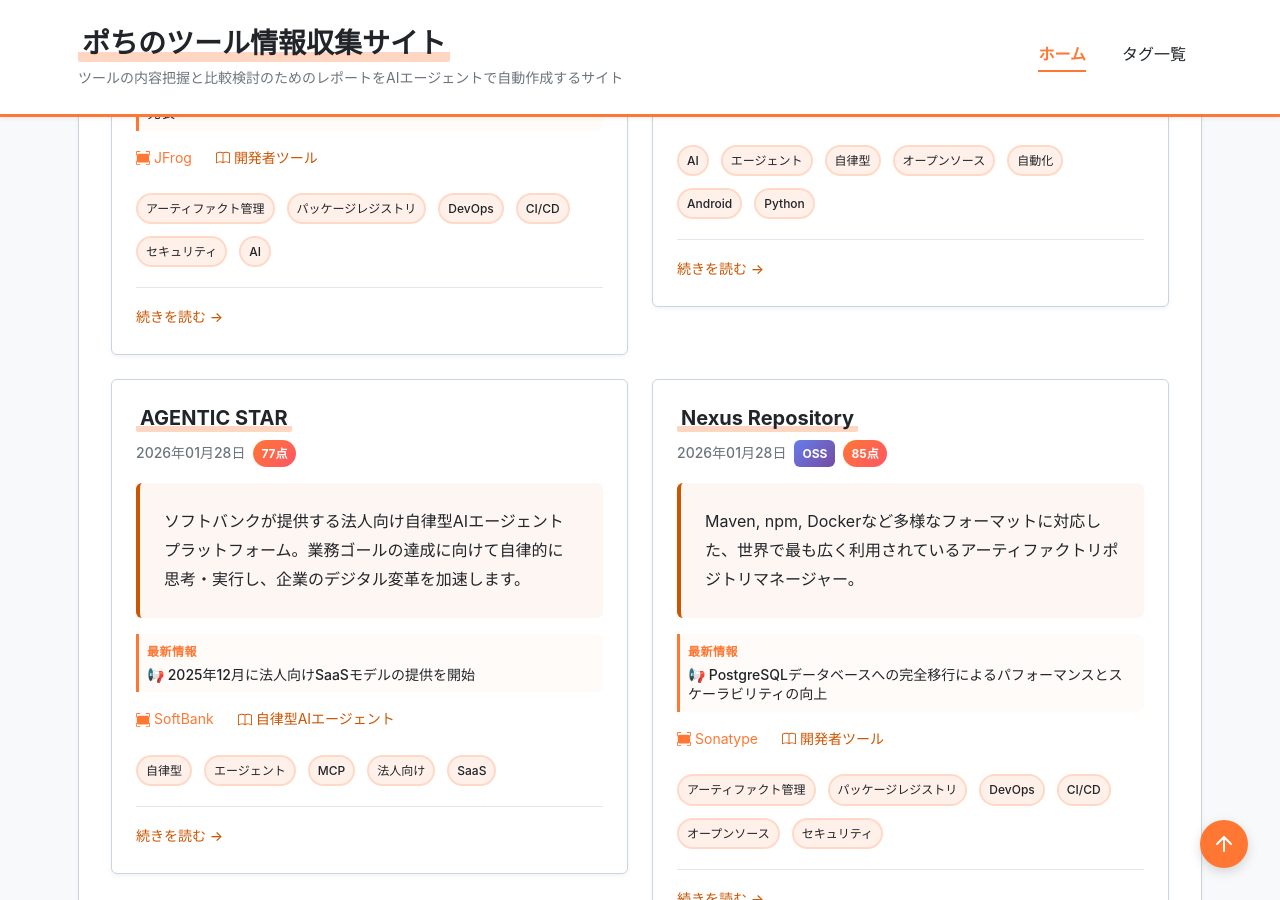
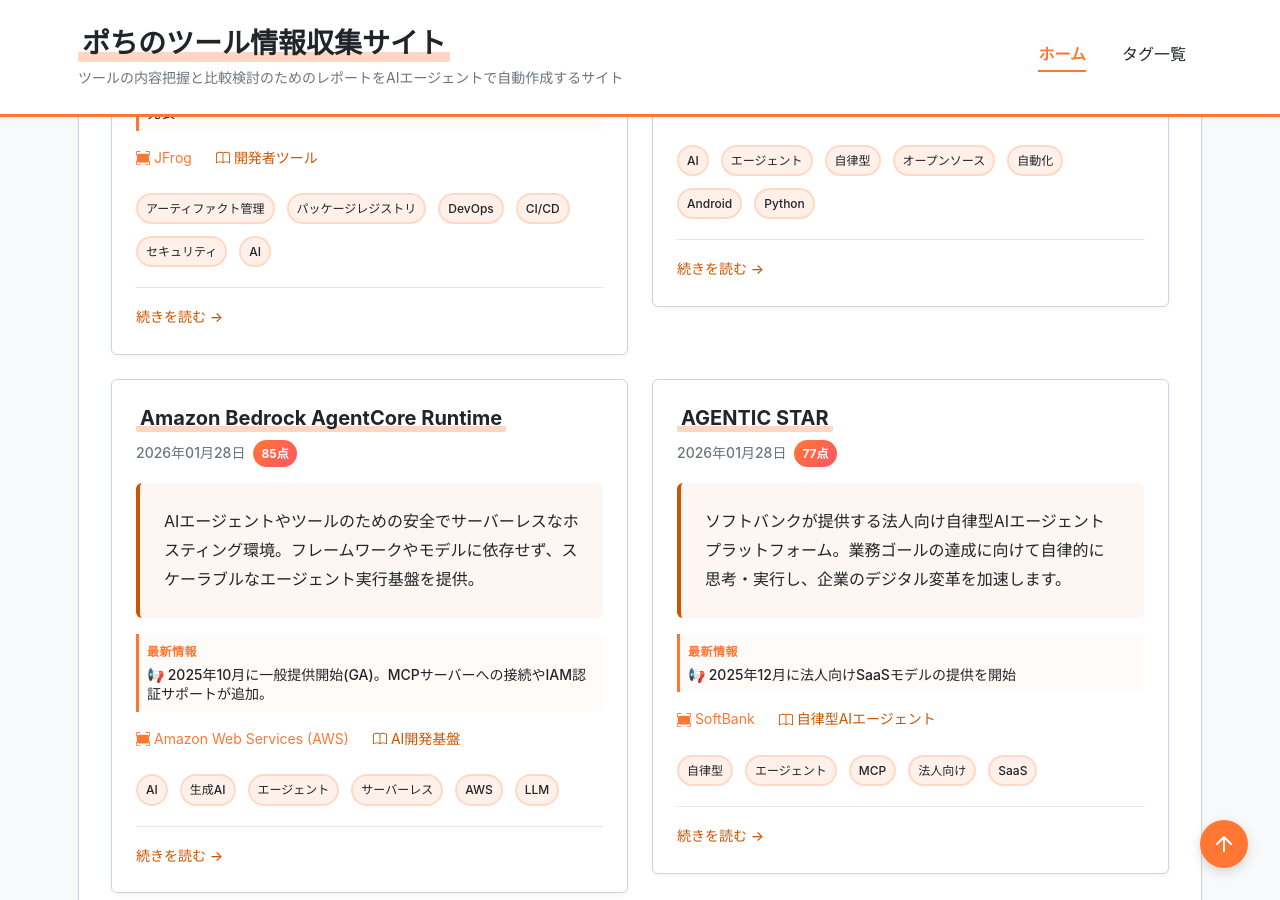
Before and after one commit to aegisfleet/tool-survey-report, a Jekyll site: the page built from index.md, in a window 1280 px wide and 900 px high, scrolled down 3823 px. Built offline with Jekyll 4.4.1, drawn with Linux system fonts in a browser that asks for light colours; part of the change alters nothing that is shown; some of the changed text lies outside the part shown.

Commit message:
Add Amazon Bedrock AgentCore Runtime report (#598)
- Created `_reports/amazon-bedrock-agentcore-runtime.md` with detailed information about the tool, including features, pricing, and use cases.
- Updated `_reports/amazon-bedrock.md` to link AgentCore Runtime as a child tool.
- Updated `_reports/langchain.md` to link AgentCore Runtime as a related tool.
- Verified all links using `scripts/check_links.py`.

Co-authored-by: google-labs-jules[bot] <161369871+google-labs-jules[bot]@users.noreply.github.com>

```diff
--- /dev/null
+++ b/_reports/amazon-bedrock-agentcore-runtime.md
@@ -0,0 +1,229 @@
+---
+# === フロントマター ===
+# 【必須項目】
+title: "Amazon Bedrock AgentCore Runtime 調査レポート"
+tool_name: "Amazon Bedrock AgentCore Runtime"
+tool_reading: "アマゾン ベッドロック エージェントコア ランタイム"
+category: "AI開発基盤"
+developer: "Amazon Web Services (AWS)"
+official_site: "https://aws.amazon.com/bedrock/agentcore/"
+date: "2026-01-28"
+last_updated: "2026-01-28"
+tags:
+  - "AI"
+  - "生成AI"
+  - "エージェント"
+  - "サーバーレス"
+  - "AWS"
+  - "LLM"
+description: "AIエージェントやツールのための安全でサーバーレスなホスティング環境。フレームワークやモデルに依存せず、スケーラブルなエージェント実行基盤を提供。"
+
+# 【クイックサマリー】ホーム画面のカード表示用
+quick_summary:
+  has_free_plan: false
+  is_oss: false
+  starting_price: "従量課金"
+  target_users:
+    - "AIエンジニア"
+    - "開発者"
+    - "エンタープライズ"
+  latest_highlight: "2025年10月に一般提供開始(GA)。MCPサーバーへの接続やIAM認証サポートが追加。"
+  update_frequency: "高"
+
+# 【ツール評価】100点満点、基準点70点からの加減算方式
+evaluation:
+  score: 85
+  base_score: 70
+  plus_points:
+    - point: 5
+      reason: "サーバーレスでインフラ管理不要かつ数秒で数千セッションまでスケール可能"
+    - point: 5
+      reason: "I/O待ち時間が無料というエージェント特有のワークロードに最適化された料金モデル"
+    - point: 3
+      reason: "LangGraphやCrewAIなど任意のフレームワークを利用可能"
+    - point: 2
+      reason: "MicroVMによる完全なセッション分離で高いセキュリティを実現"
+  minus_points:
+    - point: -2
+      reason: "AWSエコシステムへの依存度が高く、他のクラウドへの移行が難しい"
+    - point: -2
+      reason: "料金計算がCPU/メモリの秒単位であり、コスト見積もりが複雑になる場合がある"
+  summary: "エージェント開発における「インフラ管理」と「コスト効率」の課題を解決する強力な基盤。AWS利用者なら第一選択肢。"
+
+# 【任意項目】該当するもののみ記載
+links:
+  documentation: "https://docs.aws.amazon.com/bedrock-agentcore/latest/devguide/agents-tools-runtime.html"
+relationships:
+  parent: "Amazon Bedrock"
+  children: []
+  related_tools:
+    - "LangChain"
+    - "LlamaIndex"
+    - "Docker"
+---
+
+# **Amazon Bedrock AgentCore Runtime 調査レポート**
+
+## **1. 基本情報**
+
+* **ツール名**: Amazon Bedrock AgentCore Runtime
+* **ツールの読み方**: アマゾン ベッドロック エージェントコア ランタイム
+* **開発元**: Amazon Web Services (AWS)
+* **公式サイト**: [https://aws.amazon.com/bedrock/agentcore/](https://aws.amazon.com/bedrock/agentcore/)
+* **関連リンク**:
+  * ドキュメント: [https://docs.aws.amazon.com/bedrock-agentcore/latest/devguide/agents-tools-runtime.html](https://docs.aws.amazon.com/bedrock-agentcore/latest/devguide/agents-tools-runtime.html)
+  * 料金ページ: [https://aws.amazon.com/bedrock/agentcore/pricing/](https://aws.amazon.com/bedrock/agentcore/pricing/)
+* **カテゴリ**: AI開発基盤 (エージェントホスティング)
+* **概要**: Amazon Bedrock AgentCore Runtimeは、AIエージェントやツールをデプロイ・実行するための、安全でサーバーレスなホスティング環境です。インフラの管理を必要とせず、エージェントの推論プロセス（I/O待ち時間）に最適化された料金体系を提供します。LangGraphやCrewAIなど任意のフレームワークを利用可能です。
+
+## **2. 目的と主な利用シーン**
+
+* **解決する課題**: 自前のサーバー管理（EC2やK8s）の手間を省きつつ、AIエージェント特有の「長い待ち時間（LLMの応答待ちなど）」によるコスト増大を防ぐ。また、セッション間のデータ混入リスクを排除する。
+* **想定利用者**: AIアプリケーション開発者、MLOpsエンジニア、エンタープライズのIT部門
+* **利用シーン**:
+  * 複雑な推論やマルチステップのタスクを実行する自律型AIエージェントのホスティング
+  * 社内ツールやAPIを操作するエージェントの安全な実行環境
+  * ユーザーごとに独立したメモリ空間が必要なチャットボットアプリケーション
+
+## **3. 主要機能**
+
+* **サーバーレス・デプロイ**: コード（Zip）またはコンテナイメージをアップロードするだけで、エージェントを即座にデプロイ可能。
+* **フレームワーク非依存**: LangChain, LangGraph, CrewAI, LlamaIndex, Strands など、主要なオープンソースフレームワークをそのまま利用可能。
+* **セッション分離**: 各ユーザーセッションは専用のMicroVMで実行され、CPU、メモリ、ファイルシステムが完全に分離されるため、データ漏洩のリスクがない。
+* **長時間実行**: 最大8時間の実行時間をサポートし、複雑な非同期タスクや長時間にわたる推論プロセスに対応。
+* **MCPサポート**: Model Context Protocol (MCP) をサポートし、他のエージェントやツールとの標準化された通信が可能。
+* **AgentCore Identity**: ユーザーに代わってAWSリソースやサードパーティツール（Slack, GitHub等）へ安全にアクセスするための認証機能。
+
+## **4. 開始手順・セットアップ**
+
+* **前提条件**:
+  * AWSアカウント
+  * AWS CLIおよびIAM権限の設定
+  * Docker（コンテナデプロイの場合）またはPython環境
+* **インストール/導入**:
+  AWSマネジメントコンソール、またはAWS CLI/SDK、CloudFormationを使用してリソースを作成。
+* **初期設定**:
+  1. エージェントのコードを作成（例: `main.py`）。
+  2. 依存関係（`requirements.txt`）を含めてZip化、またはDockerfileを作成してECRにプッシュ。
+  3. AgentCore Runtimeで新しいエージェントを作成し、ソースを指定してデプロイ。
+
+## **5. 特徴・強み (Pros)**
+
+* **コスト効率の高さ**: 一般的なコンピュートサービス（常時課金）と異なり、I/O待ち時間（LLMの応答待ちやAPIコール中）は課金対象外となるため、エージェントワークロードにおいて大幅なコスト削減が可能。
+* **堅牢なセキュリティ**: Firecracker MicroVM技術による強力な分離により、マルチテナント環境でも他ユーザーの影響を受けず、データの安全性が保たれる。
+* **スケーラビリティ**: 需要に応じてゼロから数千セッションまで自動的にスケールするため、スパイクアクセスにも対応可能。
+
+## **6. 弱み・注意点 (Cons)**
+
+* **コールドスタート**: サーバーレス特有のコールドスタート（初期起動の遅延）が発生する可能性がある（ただし、MicroVMは比較的高速）。
+* **AWS依存**: AWSの独自機能（IAMなど）と深く統合されているため、他のクラウドプラットフォームへの移行やハイブリッド構成の難易度が上がる可能性がある。
+* **料金体系の複雑さ**: CPUとメモリの消費量（GB-hour/vCPU-hour）に基づく秒単位の計算が必要で、単純な月額固定費ではないため予算管理に注意が必要。
+
+## **7. 料金プラン**
+
+AgentCoreは「実際に消費したアクティブなリソース」に対してのみ課金される従量課金制です。**I/O待ち時間（アイドル時）は無料**です。
+
+| リソース | 料金 (us-east-1) | 備考 |
+|---------|------|---------|
+| **vCPU** | $0.0895 / vCPU-hour | アクティブな処理時間のみ課金 |
+| **メモリ** | $0.00945 / GB-hour | セッション中のピークメモリ使用量に対して課金 |
+
+* **課金体系**: セッション開始から終了までの間、アクティブなCPU処理時間と、確保されたメモリ量に応じて秒単位で課金。I/O待機中はCPU課金が発生しない。
+* **無料枠**: 新規AWSアカウント向けにAgentCore用の無料クレジット（$200相当）が提供される場合がある（AWS Free Tierの一部）。
+
+## **8. 導入実績・事例**
+
+* **導入企業**: Ericsson, Thomson Reuters, Cox Automotive, Amazon Devices
+* **導入事例**:
+  * **Ericsson**: 数万人の従業員向けにR&D効率化エージェントを展開。任意のフレームワークを使える柔軟性を評価。
+  * **Thomson Reuters**: コンテンツワークフローの自動化に採用。インフラ管理の認知負荷を削減し、開発期間を数ヶ月から数週間に短縮。
+  * **Cox Automotive**: ディーラー体験を向上させる仮想アシスタントや、車両発見・購入を効率化するエージェントマーケットプレイスに活用。
+
+## **9. サポート体制**
+
+* **ドキュメント**: AWS公式ドキュメント（日本語対応あり）が充実しており、チュートリアルやAPIリファレンスが提供されている。
+* **コミュニティ**: AWS re:Post フォーラムや、GitHub上のサンプルリポジトリ（awslabs/amazon-bedrock-agentcore-samples）で情報交換が可能。
+* **公式サポート**: AWS Supportプラン（Business, Enterprise等）に加入することで、SLA付きの技術サポートを受けられる。
+
+## **10. エコシステムと連携**
+
+### **10.1 API・外部サービス連携**
+
+* **API**: AWS SDK (Boto3など) を通じてプログラムからエージェントの作成、更新、実行が可能。
+* **外部サービス連携**: AgentCore Gatewayを通じて、Slack, Microsoft 365, Salesforce などのSaaSや、社内のプライベートAPIと安全に連携可能。
+
+### **10.2 技術スタックとの相性**
+
+| 技術スタック | 相性 | メリット・推奨理由 | 懸念点・注意点 |
+|:---|:---:|:---|:---|
+| **LangChain / LangGraph** | ◎ | 公式にサポートされており、複雑なグラフ構造のエージェントをそのままホスティング可能。 | 特になし |
+| **CrewAI** | ◎ | マルチエージェント構成のデプロイに適している。 | エージェント間の通信レイテンシを考慮する必要がある。 |
+| **Python** | ◎ | SDKやランタイムのサポートが最も手厚い。 | 基本的にPythonベースのフレームワークが主流。 |
+| **Docker** | ◯ | 独自のランタイム環境が必要な場合に柔軟に対応可能。 | イメージサイズが大きくなると起動時間に影響する。 |
+
+## **11. セキュリティとコンプライアンス**
+
+* **認証**: AWS IAMによるアクセス制御に加え、AgentCore IdentityによるOAuth/APIキー管理が可能。
+* **データ管理**: データは顧客のAWSアカウント環境内で処理され、モデルの学習には使用されない。セッションごとのデータは完全に分離される。
+* **準拠規格**: AWSの標準的なコンプライアンス基準（ISO, SOC, GDPR, HIPAAなど）に準拠している（サービス提供リージョンによる）。
+
+## **12. 操作性 (UI/UX) と学習コスト**
+
+* **UI/UX**: AWSマネジメントコンソール上で設定を行う。GUIは機能的だが、本格的な開発にはCLIやIaC（CloudFormation/Terraform）の利用が推奨される。
+* **学習コスト**: AWSの基本的な知識（IAM, ECR, S3など）があれば導入はスムーズ。エージェントフレームワーク自体の知識は別途必要。
+
+## **13. ベストプラクティス**
+
+* **効果的な活用法 (Modern Practices)**:
+  * **I/O待ちの活用**: AgentCoreの料金モデルを活かすため、LLM呼び出しやAPI待ちが多い処理を集約させる。
+  * **小さなコンテナ**: 高速な起動を実現するため、コンテナイメージは最小限に保つ。
+  * **Observabilityの有効化**: CloudWatchと連携したAgentCore Observabilityを有効にし、エージェントの挙動や推論ステップを可視化する。
+* **陥りやすい罠 (Antipatterns)**:
+  * **CPUバウンドな処理**: 純粋な計算処理（動画エンコードなど）を長時間行うと、EC2やLambdaよりも割高になる可能性がある。
+  * **ステート管理の不備**: セッション分離は強力だが、セッションを跨ぐ永続化データは外部DB（DynamoDBなど）やAgentCore Memoryに適切に保存する必要がある。
+
+## **14. ユーザーの声（レビュー分析）**
+
+* **調査対象**: 公式事例、AWS Summit発表資料
+* **ポジティブな評価**:
+  * 「インフラ管理から解放され、ビジネスロジックの開発に集中できるようになった」
+  * 「セキュリティ要件の厳しい金融・医療業界でも安心して使える分離レベルが魅力」
+  * 「既存のLangGraphエージェントをそのままクラウドに移行できたのが便利」
+* **ネガティブな評価 / 改善要望**:
+  * 「新しいサービスのため、まだ一部のリージョンでしか利用できない場合がある」
+  * 「デバッグ時にローカル環境との差異に戸惑うことがある」
+
+## **15. 直近半年のアップデート情報**
+
+* **2025-10-13**: **一般提供開始 (GA)**: プレビューを経て正式リリース。MCPサーバー接続、IAM認証サポート、Observabilityの強化などが含まれる。
+* **2025-07-xx**: **プレビューリリース**: AgentCore Runtimeを含む初期機能セットが発表。
+
+(出典: [AWS News Blog](https://aws.amazon.com/about-aws/whats-new/2025/10/amazon-bedrock-agentcore-available/))
+
+## **16. 類似ツールとの比較**
+
+### **16.1 機能比較表 (星取表)**
+
+| 機能カテゴリ | 機能項目 | AgentCore Runtime | AWS Lambda | ECS (Fargate) | LangSmith (Hosted) |
+|:---:|:---|:---:|:---:|:---:|:---:|
+| **実行環境** | サーバーレス | ◎ | ◎ | ◯ | △<br><small>SaaS型</small> |
+| **コスト** | I/O無料 | ◎<br><small>独自仕様</small> | ×<br><small>待機中も課金</small> | ×<br><small>稼働中課金</small> | - |
+| **セキュリティ** | セッション分離 | ◎<br><small>MicroVM</small> | ◎<br><small>MicroVM</small> | ◯<br><small>タスク単位</small> | △<br><small>共有環境</small> |
+| **制限** | 実行時間 | ◎<br><small>最大8時間</small> | △<br><small>最大15分</small> | ◎<br><small>無制限</small> | △ |
+
+### **16.2 詳細比較**
+
+| ツール名 | 特徴 | 強み | 弱み | 選択肢となるケース |
+|---------|------|------|------|------------------|
+| **AgentCore Runtime** | エージェント特化のホスティング。 | I/O待ち時間が無料。セッション分離と長時間実行の両立。 | 汎用的なWebアプリには不向き。 | 自律型エージェントをコスト効率よく安全に動かしたい場合。 |
+| **AWS Lambda** | 汎用サーバーレス関数。 | イベント駆動で圧倒的な実績。エコシステムが巨大。 | 15分の実行制限があり、長時間のエージェント思考には不向き。 | 短時間の単発タスクや、単純なチャットボットの場合。 |
+| **Amazon ECS (Fargate)** | コンテナ向けサーバーレス。 | 既存のコンテナ資産をそのまま動かせる。長時間実行可能。 | 待機時間も含めて課金されるため、対話型エージェントではコストが嵩む。 | 常に稼働し続けるバックグラウンド処理やWebサーバーの場合。 |
+
+## **17. 総評**
+
+* **総合的な評価**:
+  Amazon Bedrock AgentCore Runtimeは、生成AIエージェントの実運用における最大の課題である「コスト」と「セキュリティ」に対して、非常に合理的な解を提示しています。特にI/O待ち時間を無料にする価格モデルは、LLMを利用するアプリケーションにとって革命的です。
+* **推奨されるチームやプロジェクト**:
+  AWSを利用しており、LangGraphやCrewAIなどで構築したエージェントを本番環境にデプロイしようとしているチーム。特に、対話型で処理時間が長くなる傾向にある高度なエージェントを開発している場合に最適です。
+* **選択時のポイント**:
+  15分以内に終わる単純な処理ならLambdaでも十分ですが、複雑な推論やツール利用を行うエージェントならAgentCore Runtimeの方がコストと機能のバランスが優れています。
--- a/_reports/amazon-bedrock.md
+++ b/_reports/amazon-bedrock.md
@@ -52,6 +52,8 @@ evaluation:
 links:
   documentation: "https://docs.aws.amazon.com/bedrock/"
 relationships:
+  children:
+    - "Amazon Bedrock AgentCore Runtime"
   related_tools:
     - "Hugging Face"
     - "Dify"
--- a/_reports/langchain.md
+++ b/_reports/langchain.md
@@ -60,6 +60,7 @@ relationships:
     - "Hugging Face"
     - "AutoGPT"
     - "Agent Lightning"
+    - "Amazon Bedrock AgentCore Runtime"
 ---
 
 # **LangChain 調査レポート**
```
